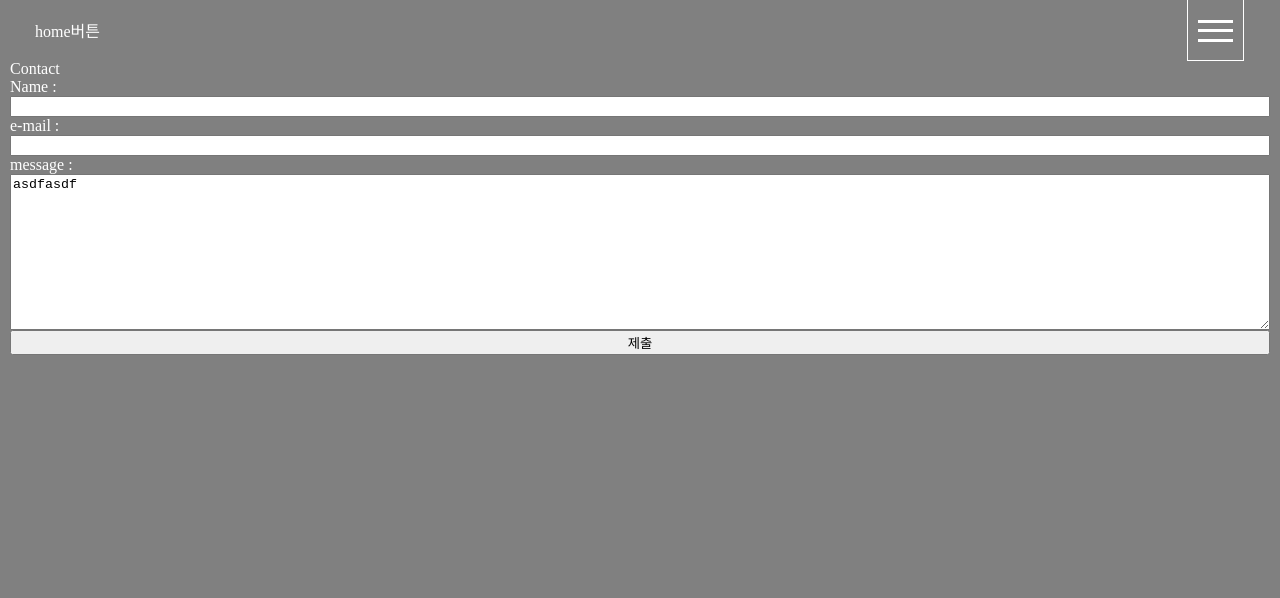
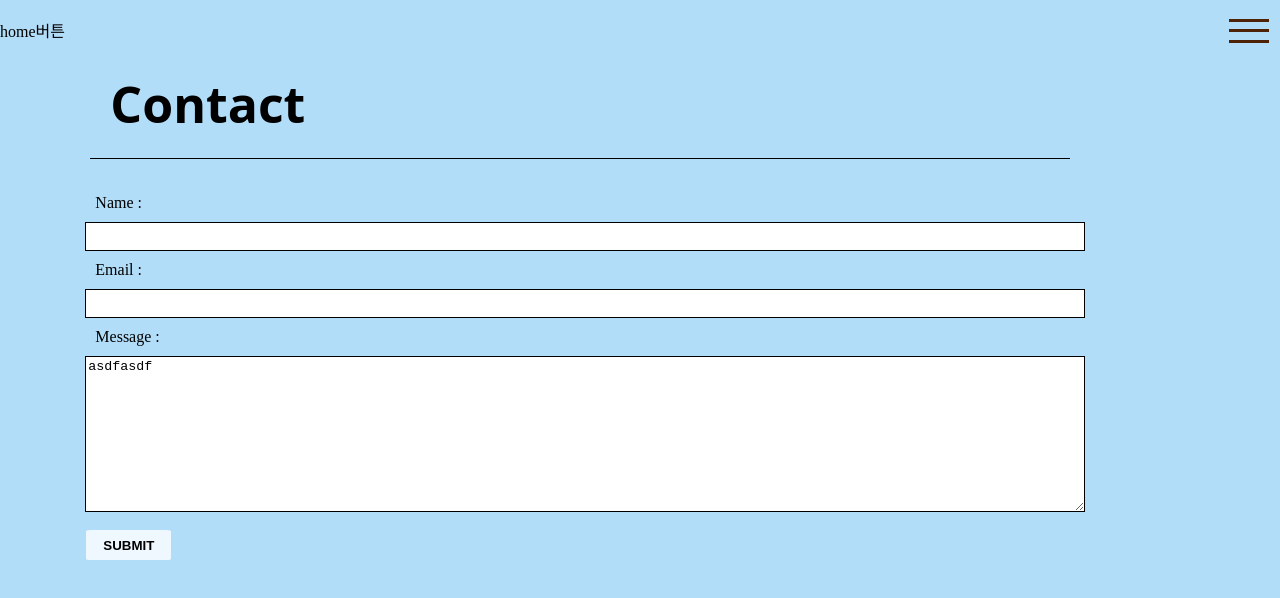
Before and after one commit to Bearsharks/portfolio, a React (Create React App) app: page /portfolio/contact in a window 1280 px wide. Shown: the top 598 px of the page. Built offline with nearby package versions, Linux system fonts and the light colour scheme.

Commit message:
스타일변경

```diff
--- a/src/App.js
+++ b/src/App.js
@@ -1,4 +1,4 @@
-import { useEffect } from 'react'
+import { useEffect, useState } from 'react'
 import './App.scss';
 import { BrowserRouter, Route } from "react-router-dom";
 import MainContents from "./MainContents"
@@ -6,6 +6,7 @@ import HamburgerBtn from "./components/HamburgerBtn"
 import { RECAPTCHA_CLIENT_KEY } from './constants/constants';
 
 function App(props) {
+	const [isHeaderHide, setHeaderHide] = useState(false);
 	useEffect(() => {
 		const isScriptExist = document.getElementById("recaptcha");
 		if (!isScriptExist) {
@@ -16,11 +17,18 @@ function App(props) {
 			document.body.appendChild(script);
 		}
 	}, [])
-
+	const onWheelHandler = (e) => {
+		debugger;
+		if (e.deltaY < 0 && isHeaderHide !== false) {
+			setHeaderHide(false);
+		} else if (e.deltaY > 0 && isHeaderHide !== true) {
+			setHeaderHide(true);
+		}
+	}
 	return (
-		<div className="App">
+		<div className="App" onWheel={onWheelHandler}>
 			<header>
-				<div className="header-wrapper">
+				<div className={"header-wrapper" + (isHeaderHide ? " header-wrapper--hide" : "")} >
 					<div className="home-btn">
 						home버튼
 					</div>
--- a/src/App.scss
+++ b/src/App.scss
@@ -1,28 +1,32 @@
 
 .App{
     overflow:hidden;
-    height: calc(100vh - 20px);
-    padding : 0 10px;
+    height: calc(100vh);
 }
 
+
 header{
-    height: 60px;
-    padding : 0 25px;
+    height: 0px;
+    width: 100%;
 }
 
 .header-wrapper {
     display: flex;
-    float:right;
     align-items: center;
     justify-content: space-between;
     height: 60px;
     width: 100%;
+    transition: transform 0.4s ease;
+}
+.header-wrapper--hide {
+    transform: translateY(-60px);
+    transition: transform 0.4s ease;
 }
 .home-btn{
     z-index: 100;
 }
 main {
-    height: calc(100% - 50px);
+    height: calc(100%);
 }
 
 .grecaptcha-badge{
--- a/src/Contact.js
+++ b/src/Contact.js
@@ -41,16 +41,17 @@ function Contact() {
         wrapper.current.appendChild(script);
     }, []);
     return (
-        <div ref={wrapper}>
-            Contact<br />
+        <div className={`wrapper`} ref={wrapper}>
+            <h1>Contact</h1>
             <div className={`message-form`}>
                 <label>Name : </label>
                 <input type="text" onChange={e => setName(e.target.value)} value={name} />
-                <label>e-mail : </label>
+                <label>Email : </label>
                 <input type="text" onChange={e => setEmail(e.target.value)} value={email} />
-                <label>message : </label>
+                <label>Message : </label>
                 <textarea name="message" cols="40" rows="10" aria-invalid="false" onChange={e => setMessage(e.target.value)} value={message} />
-                <button onClick={onSubmit}>제출</button>
+                <br />
+                <button onClick={onSubmit}>SUBMIT</button>
             </div>
             <br />
             {response && <label>Output:{response}</label>}
--- a/src/Contact.scss
+++ b/src/Contact.scss
@@ -1,4 +1,61 @@
 .message-form{
     display:flex;
     flex-direction: column;
+    margin: 0 auto;
 }
+.wrapper{
+    padding: 0 calc(100vw / 20) 0 calc(100vw / 15);
+    max-width: 1000px;
+    min-width: 200px;
+    height: 100%;
+    overflow-y: scroll;
+    &::-webkit-scrollbar {
+        //@function:#f4f4f4;
+        width:6px;
+    }
+
+    /* background of the scrollbar except button or resizer */
+    &::-webkit-scrollbar-track {
+        //background-color:#f4f4f4;
+    }
+    &::-webkit-scrollbar-thumb:hover {
+        background-color:#939397;
+    }
+    /* scrollbar itself */
+    &::-webkit-scrollbar-thumb {
+        background-color:#babac0;
+    }
+    /* set button(top and bottom of the scrollbar) */
+    &::-webkit-scrollbar-button {
+        display:none;
+    }
+}
+h1{
+    font-family: 'Open Sans';
+    font-size: 50px;
+    margin: 50px 15px 25px 5px;
+    padding: 20px;
+    border-bottom: 1px solid;
+}
+button{
+    width: 85px;
+    height: 30px;
+    border-radius: 5%;
+    border-style: none;
+    background-color: aliceblue;
+    font-family: sans-serif;
+    font-weight: 700;
+    margin: 0px 1px;
+}
+label{
+    margin: 10px;
+
+}
+input{
+    line-height: 25px;
+    padding: 1px 5px;
+    border: 1px solid;
+}
+textarea{
+    border: 1px solid;
+}
--- a/src/components/HamburgerBtn.js
+++ b/src/components/HamburgerBtn.js
@@ -10,6 +10,7 @@ function HamburgerBtn(props) {
         setActive((isActive) ? false : true);
     }
     return (
+
         <div
             className={`hamburger-btn`}
             onClick={togleActive}
@@ -19,6 +20,7 @@ function HamburgerBtn(props) {
             />
         </div>
 
+
     );
 }
 
--- a/src/components/HamburgerBtn.scss
+++ b/src/components/HamburgerBtn.scss
@@ -4,14 +4,15 @@
     display: flex;
     align-items: center;
     justify-content: center;
-    border : 1px solid white;
+    mix-blend-mode: difference;
     margin : 1px;
+
 }
 
 @mixin hamburger-line (){
-    width: 35px;
+    width: 40px;
     height: 3px;
-    background: #fff;
+    background: white;
     transition : all 0.5s ease;
 }
 
@@ -25,15 +26,15 @@
     @include hamburger-line();
     margin : 0px 10px 0px 10px;
     &:after{
+        @include hamburger-line();
         @include hamburger-pseudo ();
-        @include hamburger-line();
-        top : -12px;
+        top : -13px;
     }
 
     &:before {
+        @include hamburger-line();
         @include hamburger-pseudo ();
-        @include hamburger-line();
-        top : 10px;
+        top : 11px;
     }
 }
 
--- a/src/index.css
+++ b/src/index.css
@@ -5,8 +5,7 @@ body {
     ;
   -webkit-font-smoothing: antialiased;
   -moz-osx-font-smoothing: grayscale;
-  background-color: grey;
-  color:white
+  background-color: rgb(178, 221, 248);
 }
 
 code {
```
